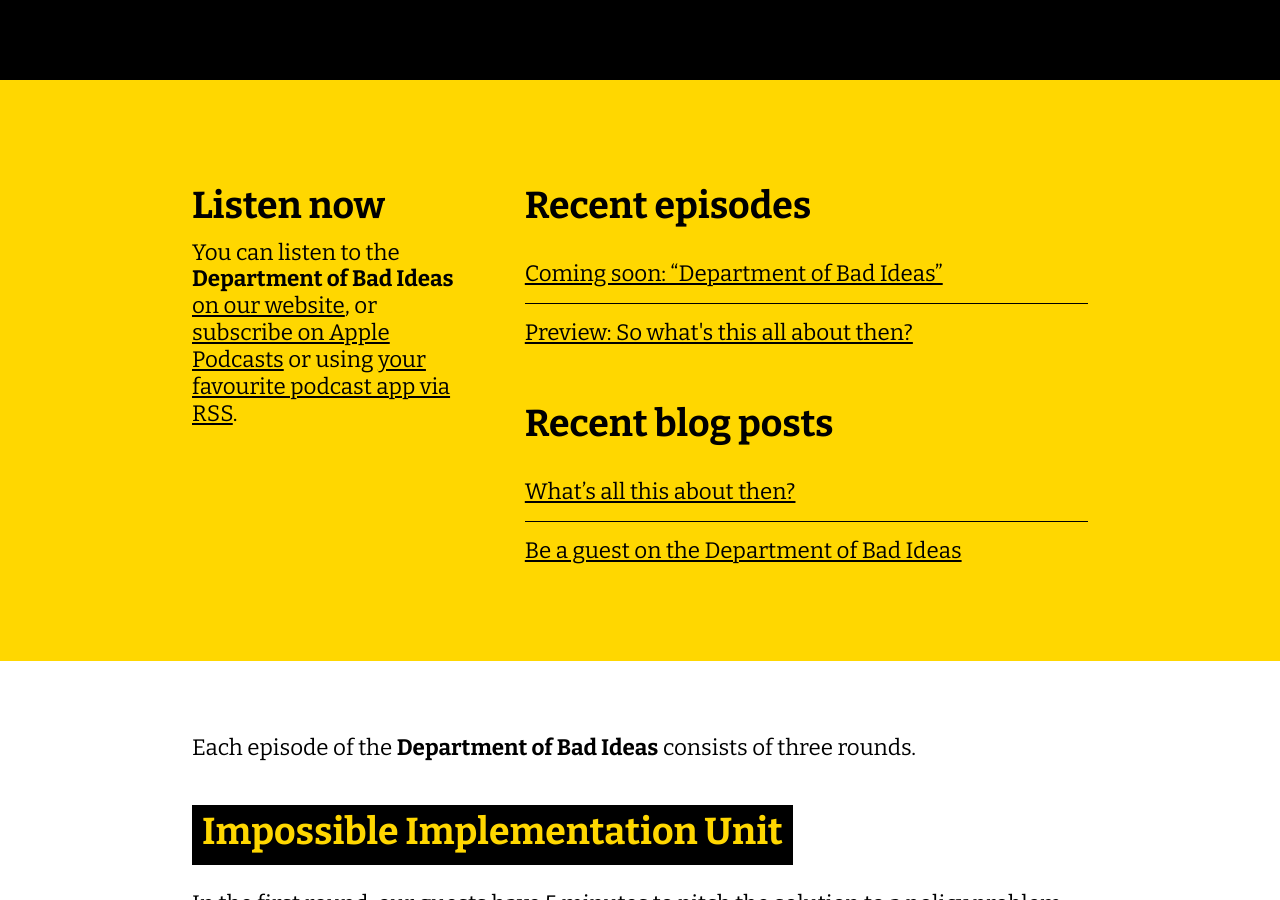
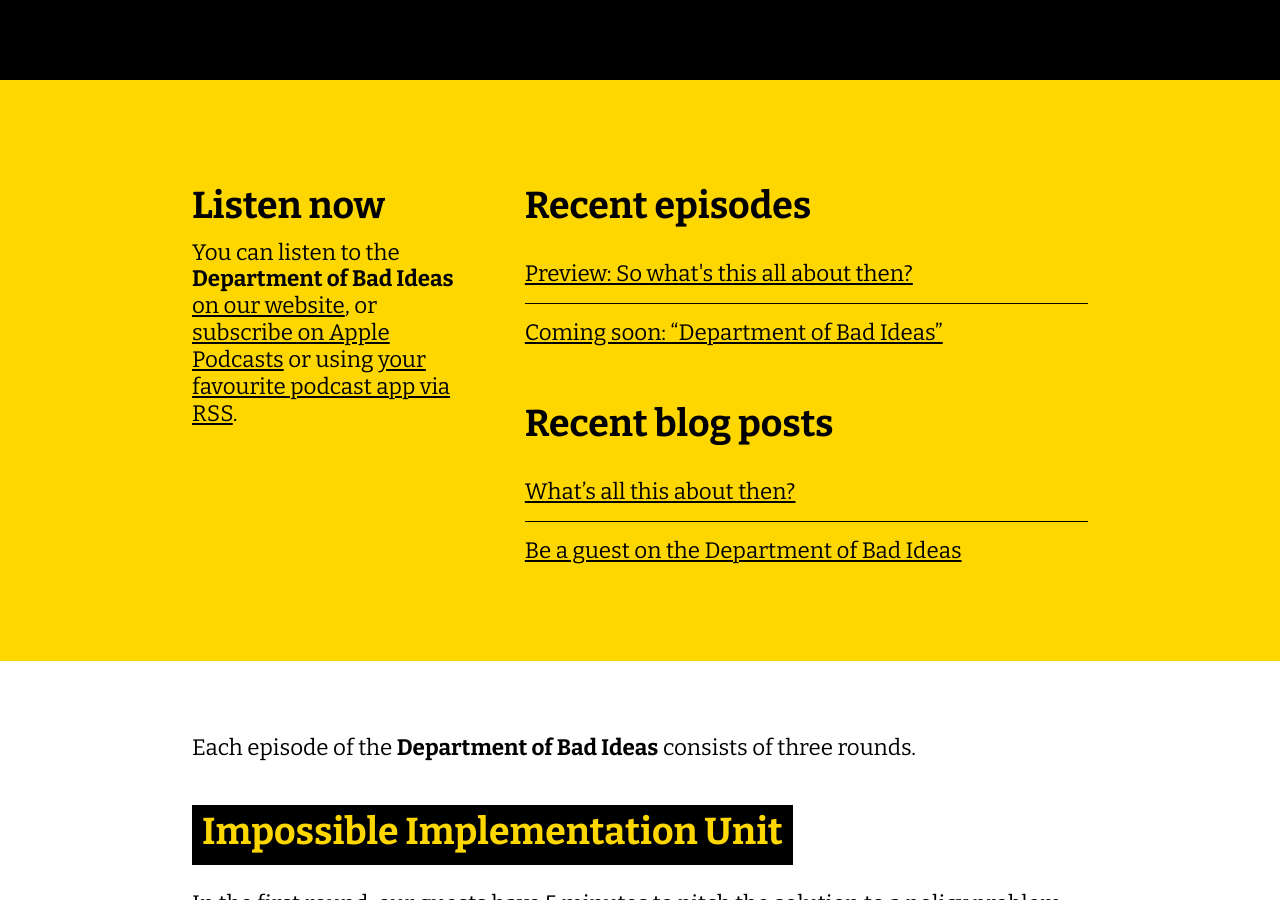
Before and after one commit to johnpeart/dept-of-bad-ideas, a Jekyll site: the page built from index.html, in a window 1280 px wide and 900 px high, scrolled down 747 px. Built offline with Jekyll 4.4.1, drawn with Linux system fonts in a browser that asks for light colours.

Commit message:
Update home.html

```diff
--- a/_layouts/home.html
+++ b/_layouts/home.html
@@ -38,7 +38,8 @@ layout: default
 				<h2>Recent episodes</h2>
 
 				<ul>
-				{% for episode in site.episodes limit: 5 %}
+				{% assign episodes = site.episodes | sort_by: date | reverse %}
+				{% for episode in episodes limit: 5 %}
 					<li class="loop--item">
 						<div class="loop--item--content">
 							<h3 class="item--content--title"><a href="{{ episode.url | prepend: site.baseurl | prepend: site.url }}" class="loop--item-title--link">{{ episode.title }}</a></h3>
```
